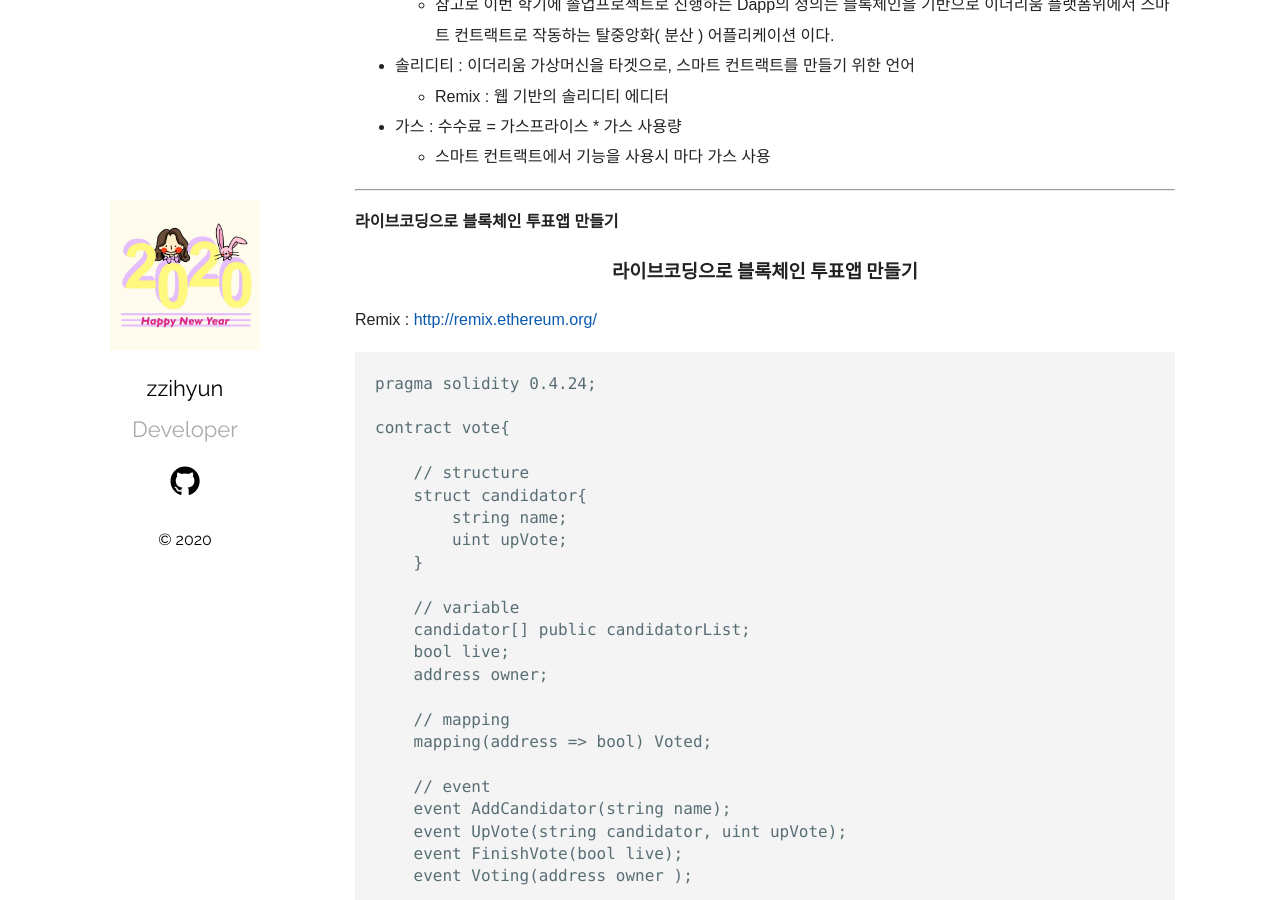
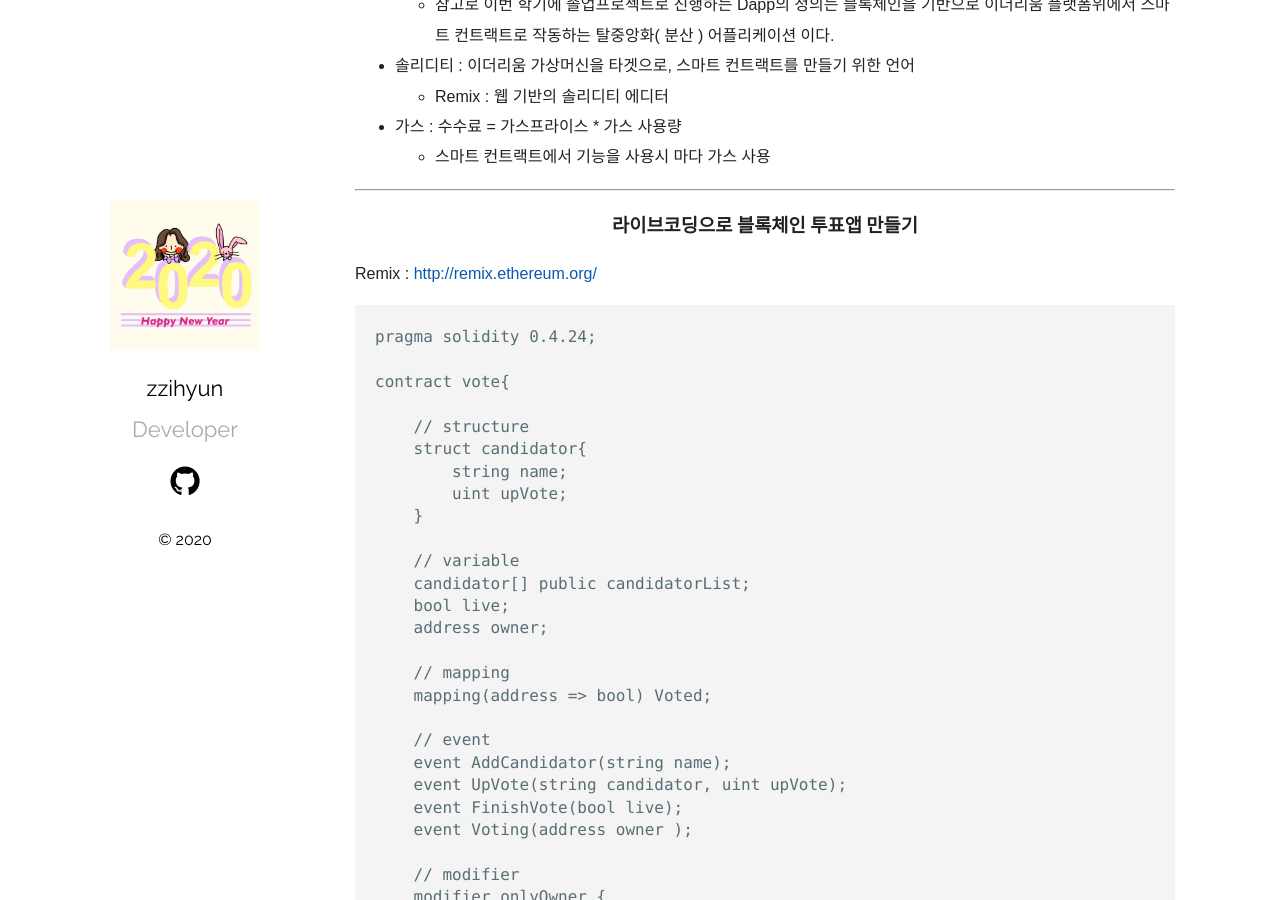
Before and after one commit to jhhhj1002/jhhhj1002.github.io, a Jekyll site: the page built from _posts/2020-03-21-Blockchain&Solidity.markdown, in a window 1280 px wide and 900 px high, scrolled down 331 px. Built offline with Jekyll 4.4.1, drawn with Linux system fonts in a browser that asks for light colours.

Commit message:
Update 2020-03-21-Blockchain&Solidity.markdown

```diff
--- a/_posts/2020-03-21-Blockchain&Solidity.markdown
+++ b/_posts/2020-03-21-Blockchain&Solidity.markdown
@@ -22,9 +22,9 @@ Smart Contract Dapp 에 들어가기 앞서 인프런에 있는 [블록체인과
 
 * * *
 
-__라이브코딩으로 블록체인 투표앱 만들기__
 
 <center><h3>라이브코딩으로 블록체인 투표앱 만들기</h3></center>
+
 
 Remix : <http://remix.ethereum.org/>
 
```
